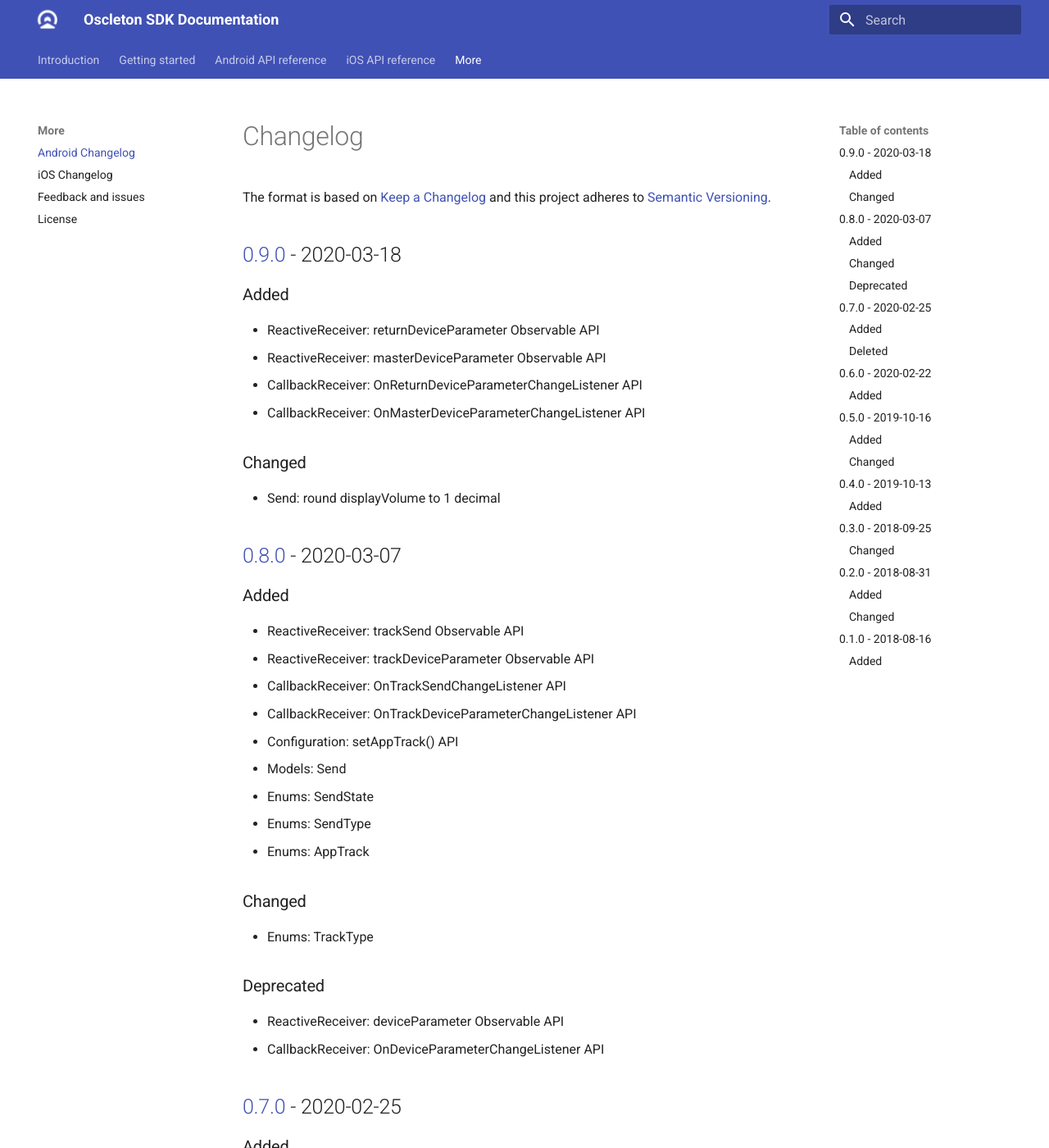
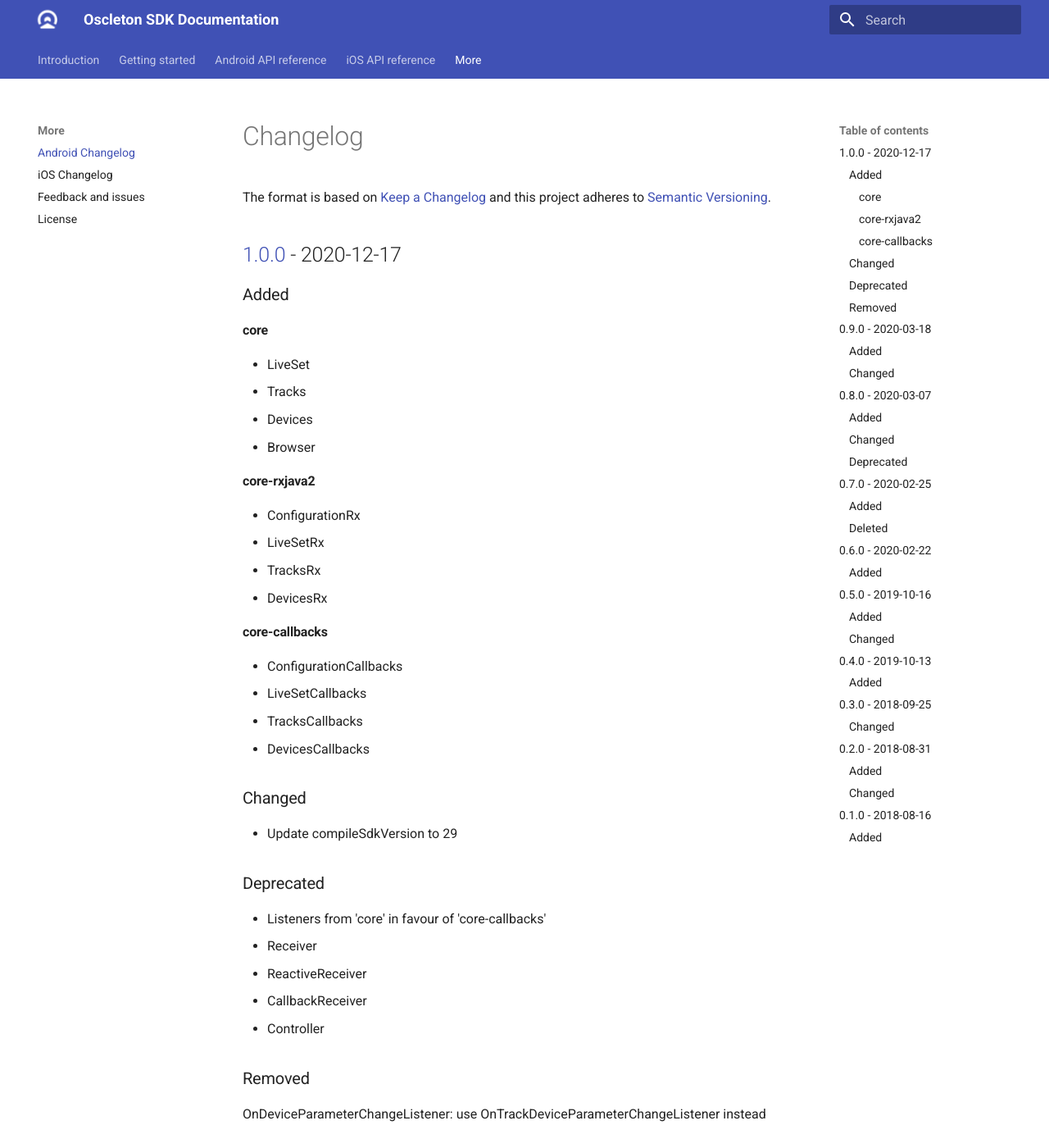
Before and after one commit to ArthurVimond/oscleton-sdk-doc, an MkDocs documentation site: the page built from public/docs/more/android-changelog.md, in a window 1280 px wide and 1400 px high. Shown: the whole window at 82% size. Built offline with MkDocs 1.6.1 and Material for MkDocs 9.7.7, drawn with Linux system fonts in a browser that asks for light colours.

Commit message:
doc(more): update Android changelog for release 1.0.0

```diff
--- a/public/docs/more/android-changelog.md
+++ b/public/docs/more/android-changelog.md
@@ -1,6 +1,41 @@
 # Changelog
 
 The format is based on [Keep a Changelog] and this project adheres to [Semantic Versioning].
+
+## [1.0.0] - 2020-12-17
+
+### Added
+
+#### core
+- LiveSet
+- Tracks
+- Devices
+- Browser
+
+#### core-rxjava2
+- ConfigurationRx
+- LiveSetRx
+- TracksRx
+- DevicesRx
+
+#### core-callbacks
+- ConfigurationCallbacks
+- LiveSetCallbacks
+- TracksCallbacks
+- DevicesCallbacks
+
+### Changed
+- Update compileSdkVersion to 29
+
+### Deprecated
+- Listeners from 'core' in favour of 'core-callbacks'
+- Receiver
+- ReactiveReceiver
+- CallbackReceiver
+- Controller
+
+### Removed
+OnDeviceParameterChangeListener: use OnTrackDeviceParameterChangeListener instead
 
 ## [0.9.0] - 2020-03-18
 
@@ -91,6 +126,7 @@
 
 
 
+[1.0.0]: https://github.com/ArthurVimond/oscleton-android-sdk/releases/tag/1.0.0
 [0.9.0]: https://github.com/ArthurVimond/oscleton-android-sdk/releases/tag/0.9.0
 [0.8.0]: https://github.com/ArthurVimond/oscleton-android-sdk/releases/tag/0.8.0
 [0.7.0]: https://github.com/ArthurVimond/oscleton-android-sdk/releases/tag/0.7.0
```
